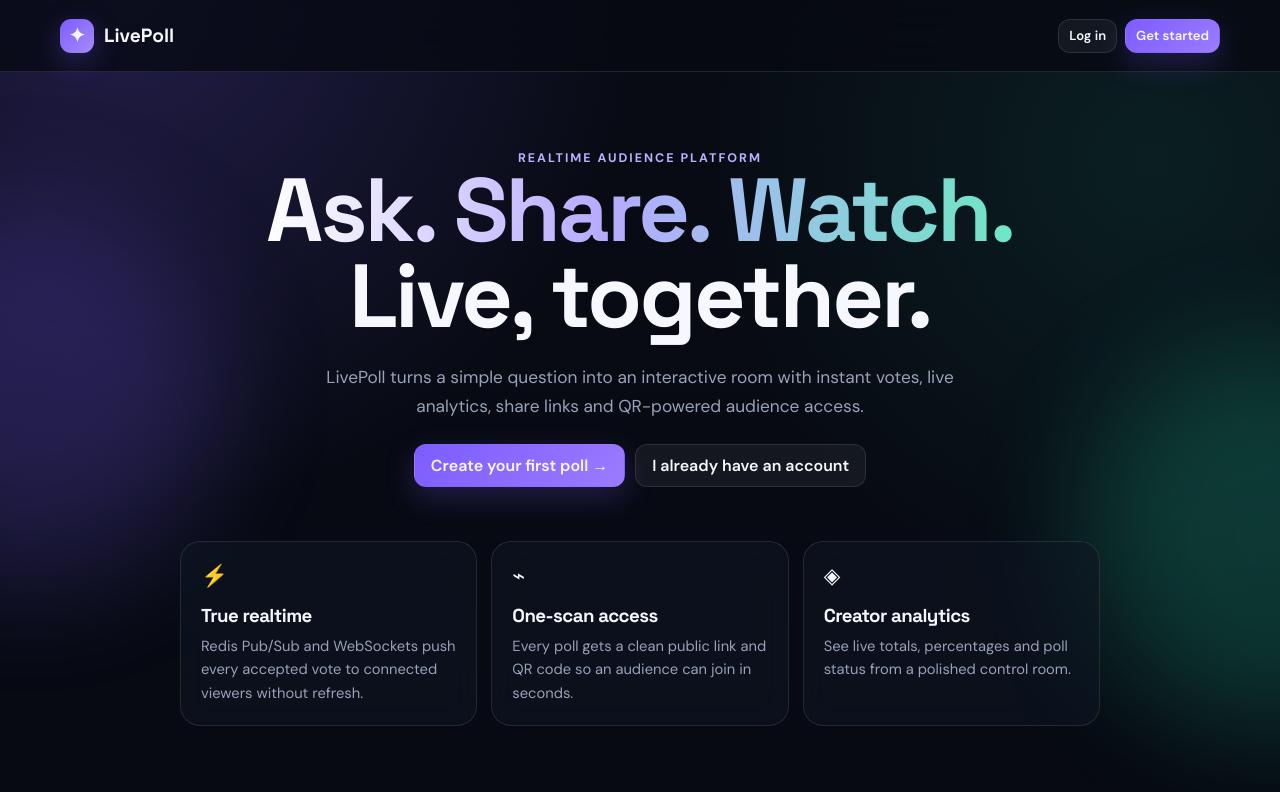
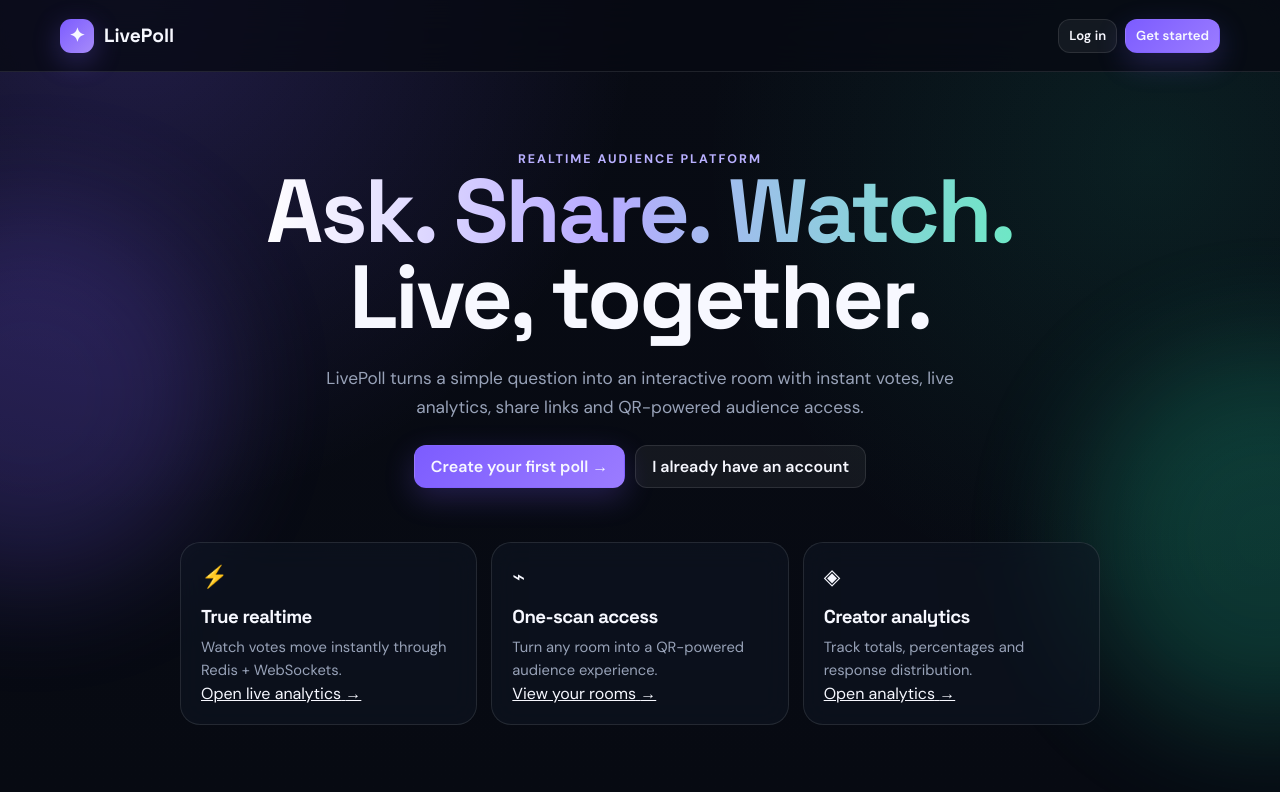
Before and after one commit to kishore-KC151204/LivePoll, a React (Vite) app in the folder frontend/: page / in a window 1280 px wide. Shown: the top 792 px of the page. Built offline with nearby package versions, Linux system fonts and the light colour scheme; no server answers.

Commit message:
Make landing feature cards actionable

```diff
--- a/frontend/src/pages/Landing.jsx
+++ b/frontend/src/pages/Landing.jsx
@@ -1,5 +1,6 @@
 import { Link } from 'react-router-dom'
 import { useAuth } from '../context/AuthContext'
+import FeatureHub from '../components/FeatureHub'
 
 export default function Landing(){
   const {user}=useAuth()
@@ -13,11 +14,7 @@ export default function Landing(){
         <Link className="btn primary" to={user?'/dashboard':'/signup'}>{user?'Open creator studio':'Create your first poll →'}</Link>
         {!user&&<Link className="btn" to="/login">I already have an account</Link>}
       </div>
-      <div className="feature-grid">
-        <div className="feature"><div className="feature-icon">⚡</div><h3>True realtime</h3><p>Redis Pub/Sub and WebSockets push every accepted vote to connected viewers without refresh.</p></div>
-        <div className="feature"><div className="feature-icon">⌁</div><h3>One-scan access</h3><p>Every poll gets a clean public link and QR code so an audience can join in seconds.</p></div>
-        <div className="feature"><div className="feature-icon">◈</div><h3>Creator analytics</h3><p>See live totals, percentages and poll status from a polished control room.</p></div>
-      </div>
+      <FeatureHub />
     </div>
   </main>
 }
```
